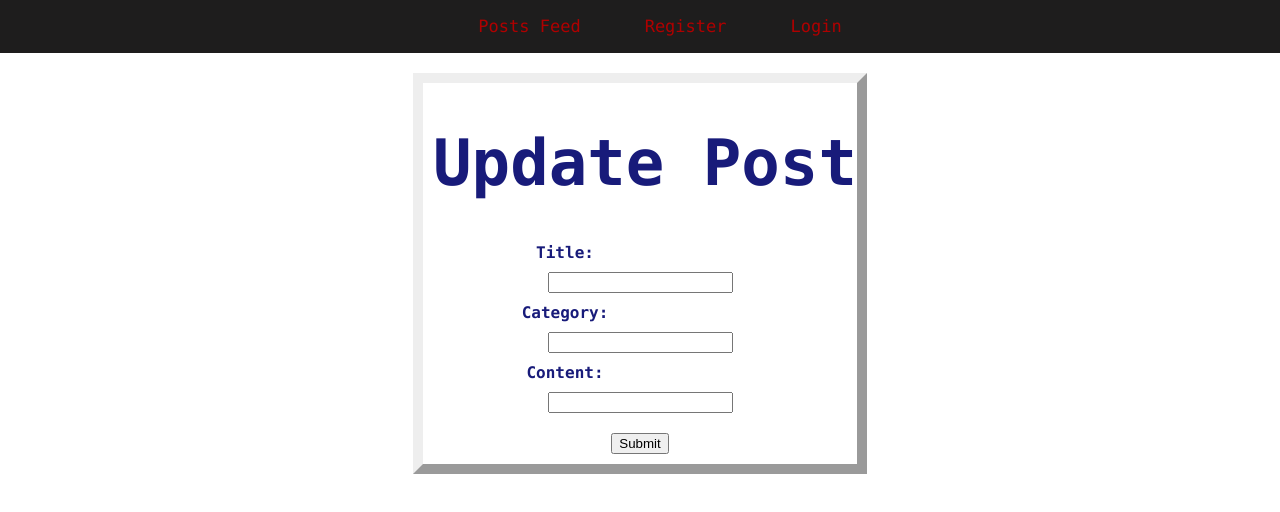
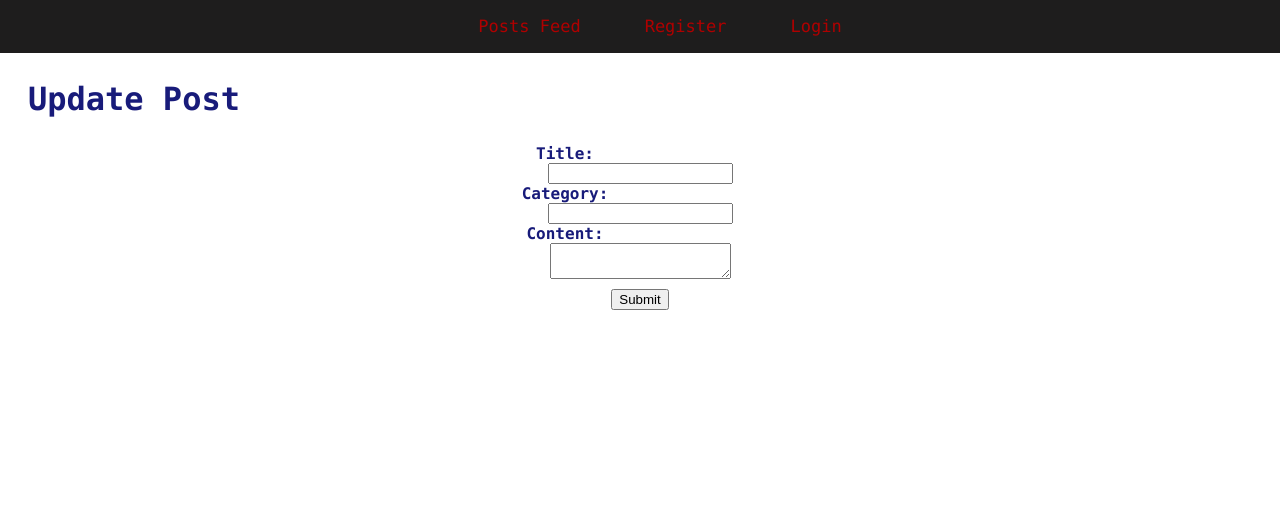
Before and after one commit to harryodendaal/rw334-project3, a React (Create React App) app in the folder frontend/: page /postForm/1/1 in a window 1280 px wide. Shown: the top 512 px of the page. Built offline with nearby package versions, Linux system fonts and the light colour scheme.

Commit message:
Updated Postform.jsx

```diff
--- a/frontend/src/pages/postform/Postform.jsx
+++ b/frontend/src/pages/postform/Postform.jsx
@@ -23,9 +23,9 @@ export const PostForm = () => {
   }, [postId]);
   const history = useHistory();
   return (
-    <div className={styled.container}>
-      <div className={styled.border}>
-        <h2>{updateForm ? <h1>Update Post</h1> : <h1>Create Post</h1>}</h2>
+    <div className={styled.split}>
+      <div className={styled.make}>
+        <h2>{updateForm ? <h2>Update Post</h2> : <h2>Create Post</h2>}</h2>
         <Formik
           validationSchema={postFormValidation}
           initialValues={{ title: "", category: "", content: "" }}
@@ -46,6 +46,7 @@ export const PostForm = () => {
                   // axiosInstance.defaults.headers["Authorization"] =
                   //   "JWT " + localStorage.getItem("access_token");
                   history.push(`/group/${groupId}`);
+
                   // changeToken();
                 })
                 .catch((e) => {
@@ -87,7 +88,7 @@ export const PostForm = () => {
             <form onSubmit={handleSubmit} className={styled.container}>
               <b>Title:</b>
               <input
-                className={styled.input}
+                className={styled.inpuT}
                 type="text"
                 name="title"
                 onChange={handleChange}
@@ -97,7 +98,7 @@ export const PostForm = () => {
               {values.title && touched.title && errors.title}
               <b>Category:</b>
               <input
-                className={styled.input}
+                className={styled.inpuT}
                 type="text"
                 name="category"
                 onChange={handleChange}
@@ -106,8 +107,8 @@ export const PostForm = () => {
               />
               {errors.category && touched.category && errors.category}
               <b>Content:</b>
-              <input
-                className={styled.input}
+              <textarea
+                className={styled.content}
                 type="text"
                 name="content"
                 onChange={handleChange}
@@ -115,7 +116,7 @@ export const PostForm = () => {
                 value={values.content}
               />
               {errors.content && touched.content && errors.content}
-              <button type="submit">Submit</button>
+              <button class={styled.button} type="submit">Submit</button>
             </form>
           )}
         </Formik>
```
